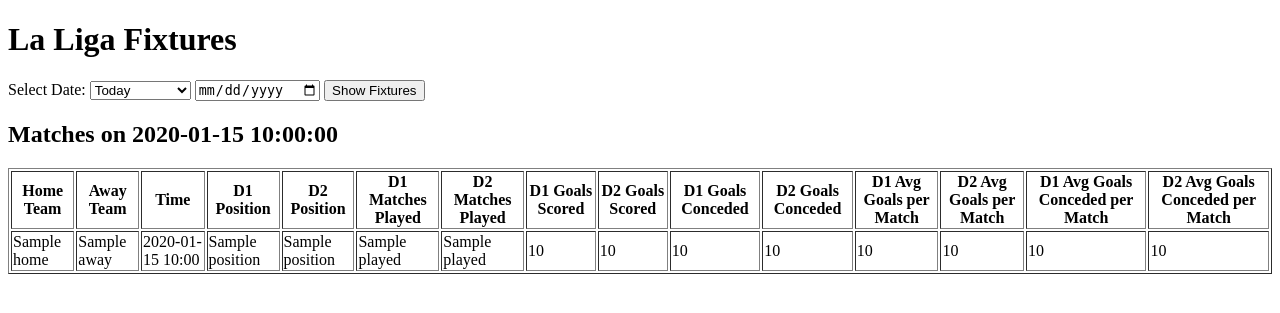
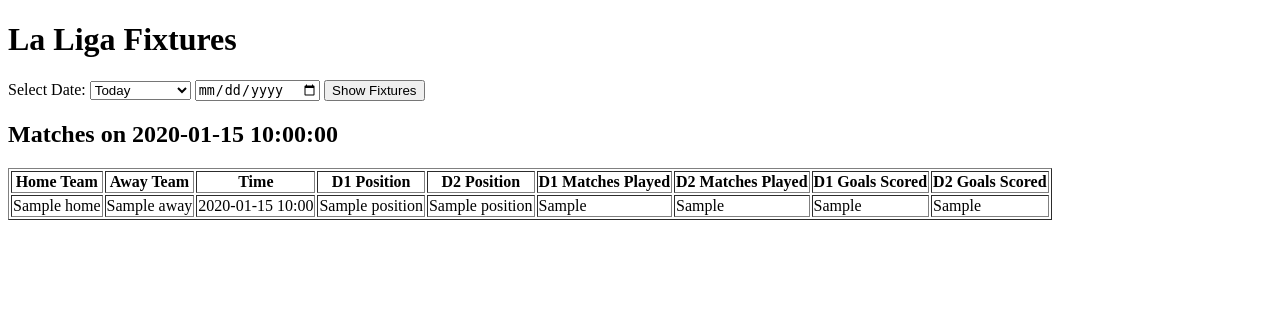
Before and after one commit to safe-n/flask-football-app, a Flask app: template templates/index.html in a window 1280 px wide. Shown: the top 313 px of the page. Run offline with Flask 3, Linux system fonts and the light colour scheme; the template is opened without the code that fills it: most values are stand-ins (such as "Sample title", 1, 10 or a date in 2020).

Commit message:
powrót do starych statów bez straconych bramek

```diff
--- a/templates/index.html
+++ b/templates/index.html
@@ -32,12 +32,6 @@
                     <th>D2 Matches Played</th>
                     <th>D1 Goals Scored</th>
                     <th>D2 Goals Scored</th>
-                    <th>D1 Goals Conceded</th>
-                    <th>D2 Goals Conceded</th>
-                    <th>D1 Avg Goals per Match</th>
-                    <th>D2 Avg Goals per Match</th>
-                    <th>D1 Avg Goals Conceded per Match</th>
-                    <th>D2 Avg Goals Conceded per Match</th>
                 </tr>
             </thead>
             <tbody>
@@ -46,18 +40,12 @@
                     <td>{{ match.teams.home.name }}</td>
                     <td>{{ match.teams.away.name }}</td>
                     <td>{{ match.fixture.date[:16] }}</td>
-                    <td>{{ match.home_team_stats.league.position if match.home_team_stats else "N/A" }}</td>
-                    <td>{{ match.away_team_stats.league.position if match.away_team_stats else "N/A" }}</td>
-                    <td>{{ match.home_team_stats.fixtures.played if match.home_team_stats else "N/A" }}</td>
-                    <td>{{ match.away_team_stats.fixtures.played if match.away_team_stats else "N/A" }}</td>
-                    <td>{{ match.home_team_stats.goals.total if match.home_team_stats else "N/A" }}</td>
-                    <td>{{ match.away_team_stats.goals.total if match.away_team_stats else "N/A" }}</td>
-                    <td>{{ match.home_team_stats.goals.against.total if match.home_team_stats else "N/A" }}</td>
-                    <td>{{ match.away_team_stats.goals.against.total if match.away_team_stats else "N/A" }}</td>
-                    <td>{{ (match.home_team_stats.goals.total / match.home_team_stats.fixtures.played) if match.home_team_stats else "N/A" }}</td>
-                    <td>{{ (match.away_team_stats.goals.total / match.away_team_stats.fixtures.played) if match.away_team_stats else "N/A" }}</td>
-                    <td>{{ (match.home_team_stats.goals.against.total / match.home_team_stats.fixtures.played) if match.home_team_stats else "N/A" }}</td>
-                    <td>{{ (match.away_team_stats.goals.against.total / match.away_team_stats.fixtures.played) if match.away_team_stats else "N/A" }}</td>
+                    <td>{{ match.home_team_stats.position }}</td>
+                    <td>{{ match.away_team_stats.position }}</td>
+                    <td>{{ match.home_team_stats.matches_played }}</td>
+                    <td>{{ match.away_team_stats.matches_played }}</td>
+                    <td>{{ match.home_team_stats.goals_scored }}</td>
+                    <td>{{ match.away_team_stats.goals_scored }}</td>
                 </tr>
                 {% endfor %}
             </tbody>
```
